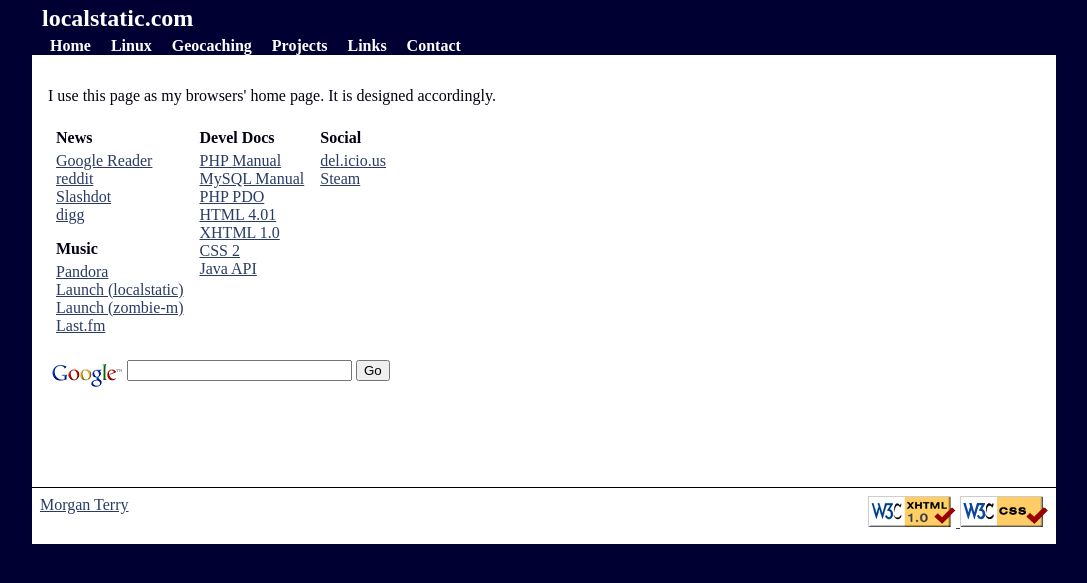
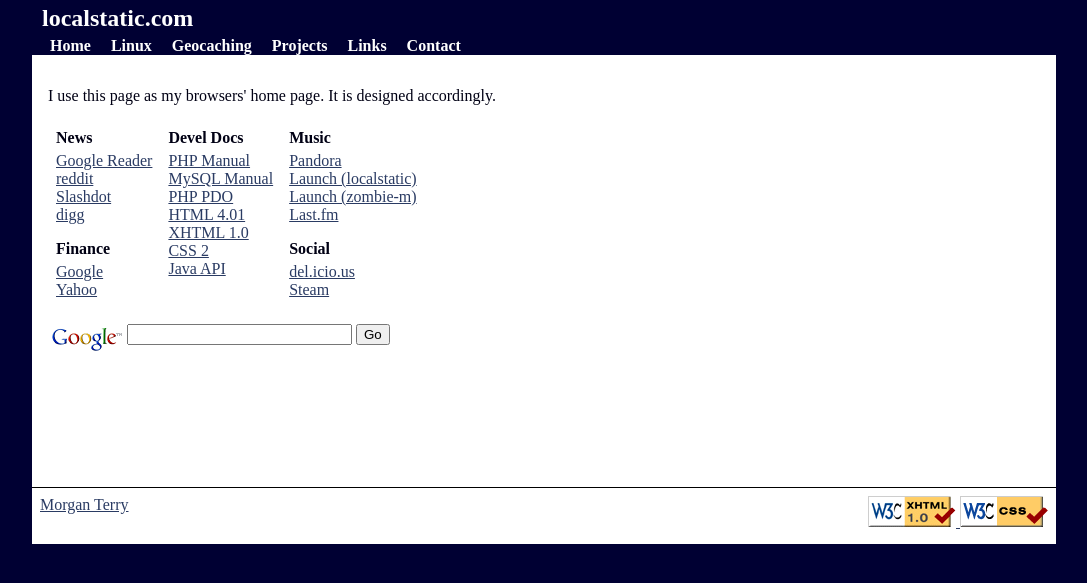
Before and after one commit to localstatic/localstatic.com, a PHP site: page /links.php in a window 1280 px wide. Shown: the top 583 px of the page, without its empty margins (96-1183 px from the left). Run offline with PHP 8.4, Linux system fonts and the light colour scheme.

Commit message:
git-svn-id: file:///home/mt/data/subversion/web/localstatic.com@193 25aa0472-a5d5-0310-b9f0-db4f2a0ab381

```diff
--- a/links.php
+++ b/links.php
@@ -19,12 +19,10 @@ include 'tmpl/head.php';
 			<li><a href="http://digg.com/">digg</a></li>
 		</ul>
 
-		<h4>Music</h4>
+		<h4>Finance</h4>
 		<ul>
-			<li><a href="http://www.pandora.com/">Pandora</a></li>
-			<li><a href="http://music.yahoo.com/launchcast/station.asp?u=316190019">Launch (localstatic)</a></li>
-			<li><a href="http://music.yahoo.com/launchcast/station.asp?u=1424614547">Launch (zombie-m)</a></li>
-			<li><a href="http://www.last.fm/user/localstatic/">Last.fm</a></li>
+			<li><a href="http://finance.google.com/finance">Google</a></li>
+			<li><a href="http://finance.yahoo.com/">Yahoo</a></li>
 		</ul>
 	</div> <!-- /column -->
 
@@ -42,6 +40,14 @@ include 'tmpl/head.php';
 	</div> <!-- /column -->
 
 	<div class="column">
+		<h4>Music</h4>
+		<ul>
+			<li><a href="http://www.pandora.com/">Pandora</a></li>
+			<li><a href="http://music.yahoo.com/launchcast/station.asp?u=316190019">Launch (localstatic)</a></li>
+			<li><a href="http://music.yahoo.com/launchcast/station.asp?u=1424614547">Launch (zombie-m)</a></li>
+			<li><a href="http://www.last.fm/user/localstatic/">Last.fm</a></li>
+		</ul>
+
 		<h4>Social</h4>
 		<ul>
 			<li><a href="http://del.icio.us/localstatic">del.icio.us</a></li>
```
